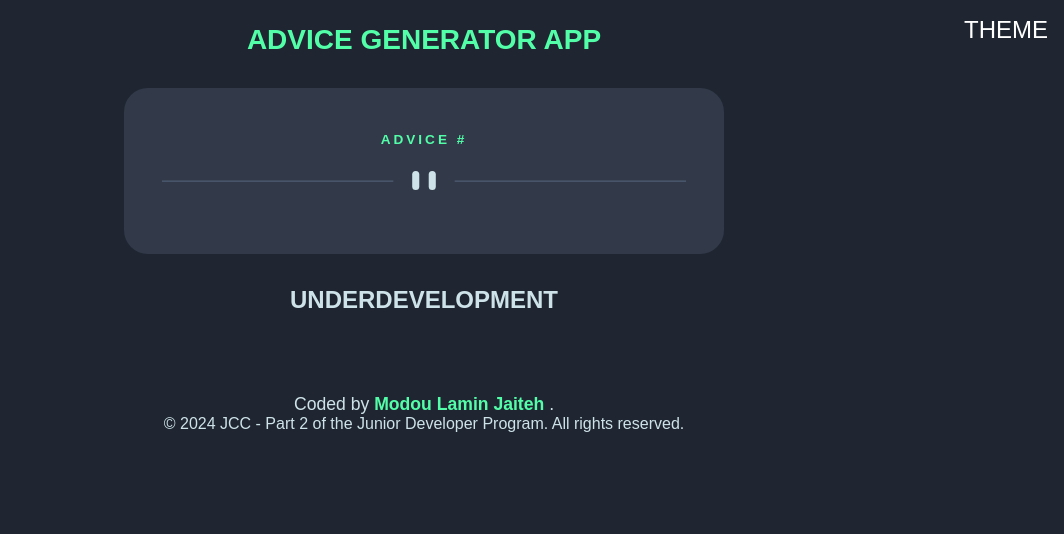
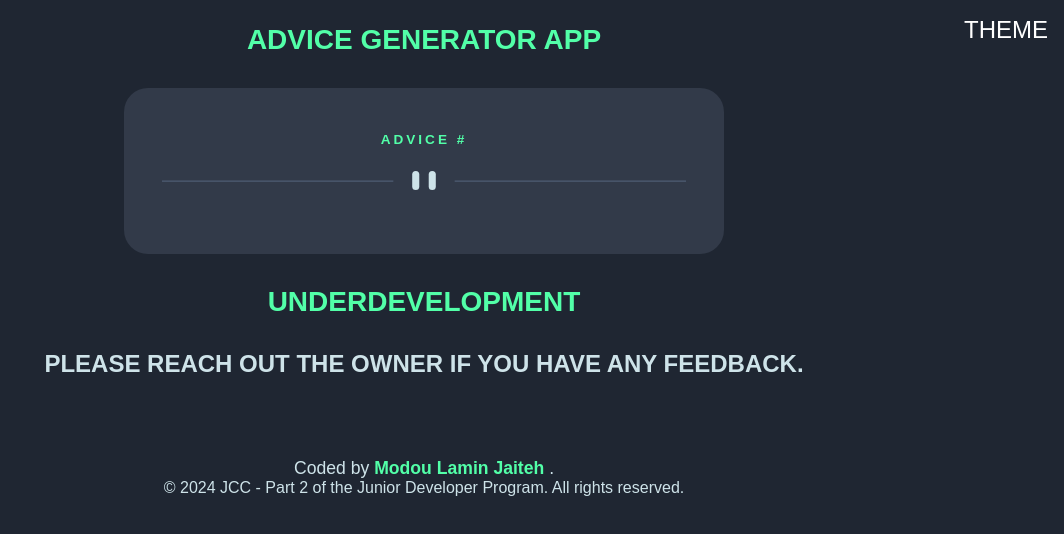
Before and after one commit to modouljaiteh24/Advice-Generator-App, a React (Vite) app: page / in a window 1280 px wide. Shown: the top 534 px of the page, without its empty margins (216-1280 px from the left). Built offline with nearby package versions, Linux system fonts and the light colour scheme; no server answers.

Commit message:
Update App.jsx

```diff
--- a/src/App.jsx
+++ b/src/App.jsx
@@ -73,7 +73,10 @@ function App() {
             <img src={DiceIcon} alt="Button Icon" />
           </button> */}
         </div>
-        <div className="under-development">UnderDevelopment</div>
+        <div className="under-development">
+          <h1>UnderDevelopment</h1>
+          <p>Please reach out the owner if you have any feedback.</p>
+        </div>
       </main>
 
       <footer>
```
